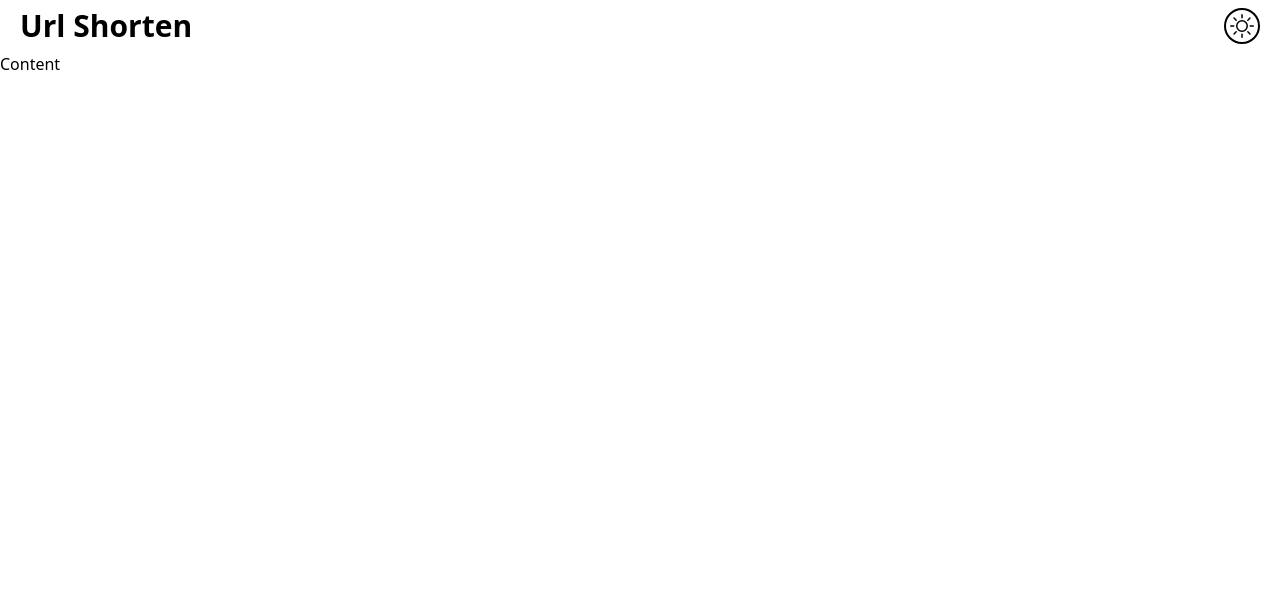
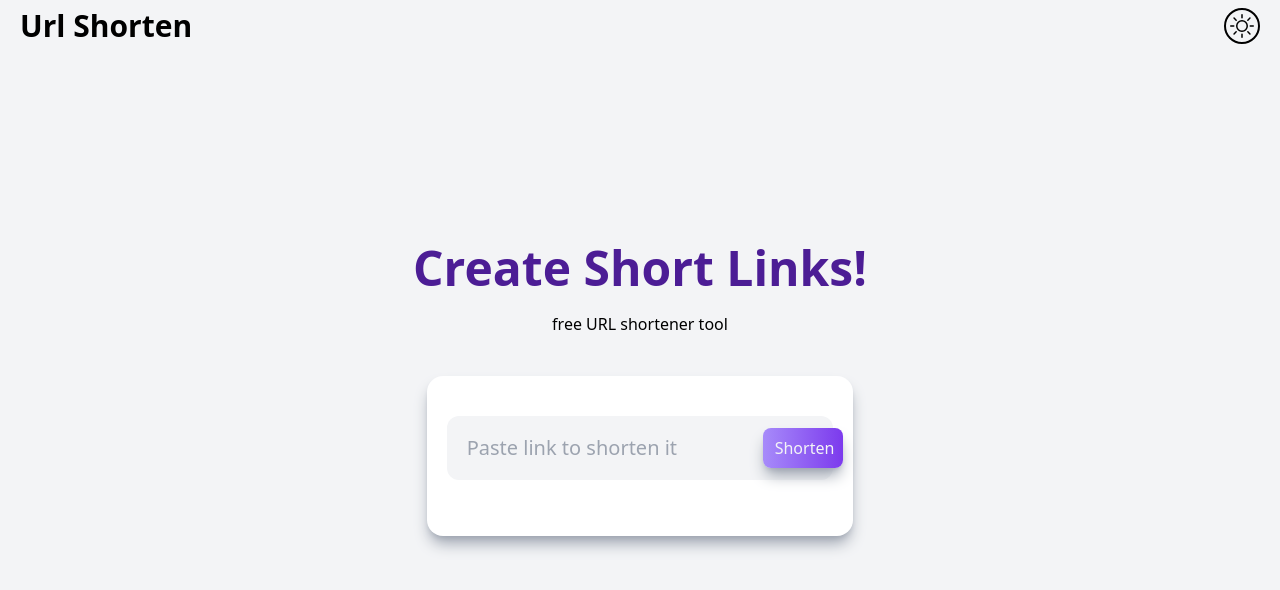
Before and after one commit to JethroNatividad/url-shortener, a React (Create React App) app: page / in a window 1280 px wide. Shown: the top 590 px of the page. Built offline with nearby package versions, Linux system fonts and the light colour scheme.

Commit message:
Add content input and style

```diff
--- a/src/App.js
+++ b/src/App.js
@@ -4,7 +4,7 @@ import Content from './components/Content';
 import Header from './components/Header';
 function App() {
   return (
-    <div className="App">
+    <div className="App h-screen bg-gray-100">
       <Header />
       <Content />
     </div>
--- a/src/components/Content.js
+++ b/src/components/Content.js
@@ -1,9 +1,19 @@
 import React from 'react'
-
+import { AiOutlineLink } from 'react-icons/ai'
 const Content = () => {
     return (
-        <div>
-            Content
+        <div className="flex flex-col items-center mt-48">
+            <div>
+                <h1 className="font-bold text-5xl text-violet-900">Create Short Links!</h1>
+                <p className="text-center mt-5">free URL shortener tool</p>
+            </div>
+            <div className="mt-10 w-1/3 h-40 rounded-2xl px-5 py-10 shadow-gray-400 shadow-lg bg-white">
+                <div className="bg-gray-100 flex p-3 rounded-xl items-center">
+                    <AiOutlineLink className="text-2xl mr-2 text-gray-400" />
+                    <input className="outline-none bg-transparent flex-1 text-xl" placeholder="Paste link to shorten it" />
+                    <button type="button" className="w-20 bg-gradient-to-l from-violet-600 to-violet-400 rounded-lg px-3 py-2 text-gray-100 shadow-gray-400 shadow-lg">Shorten</button>
+                </div>
+            </div>
         </div>
     )
 }
```
